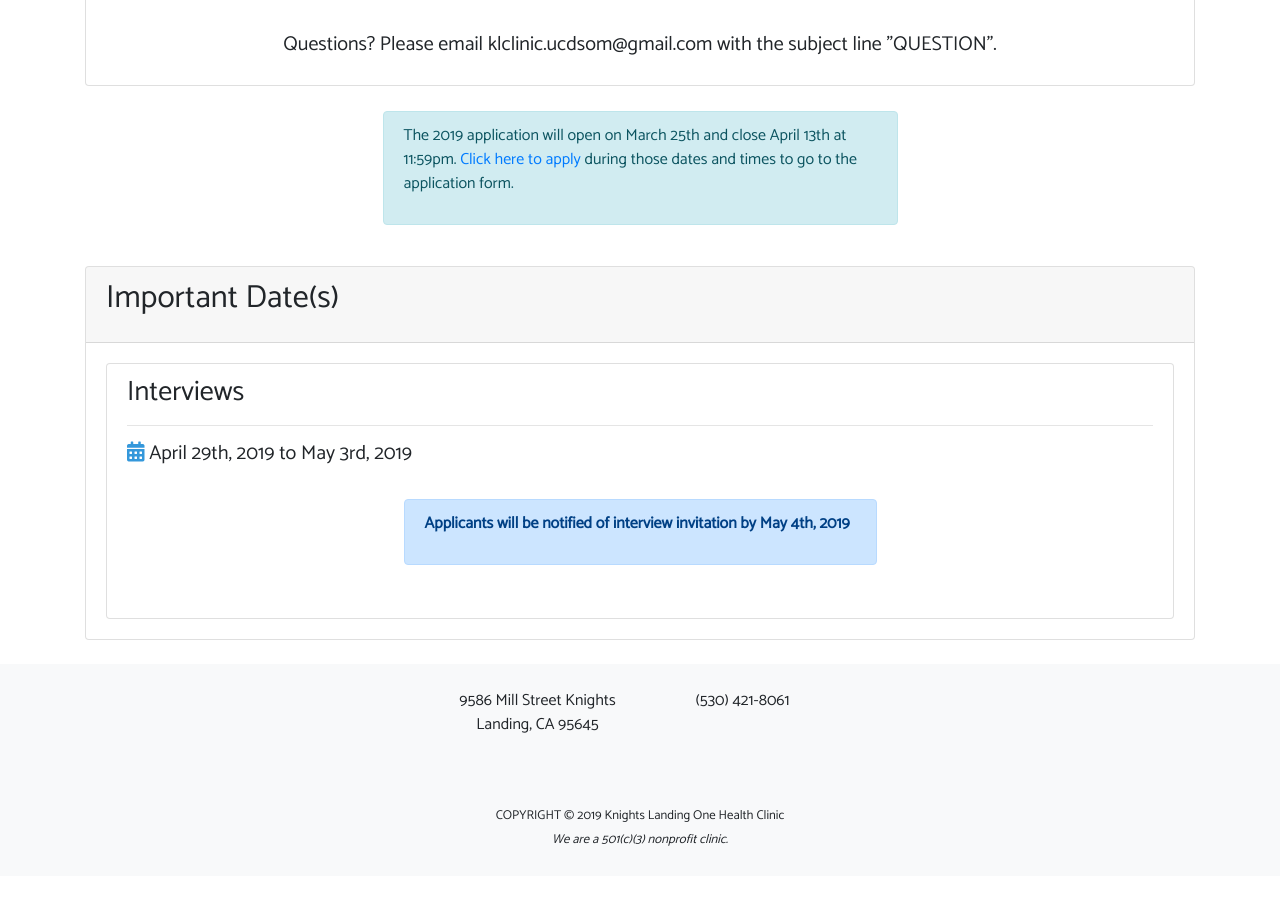
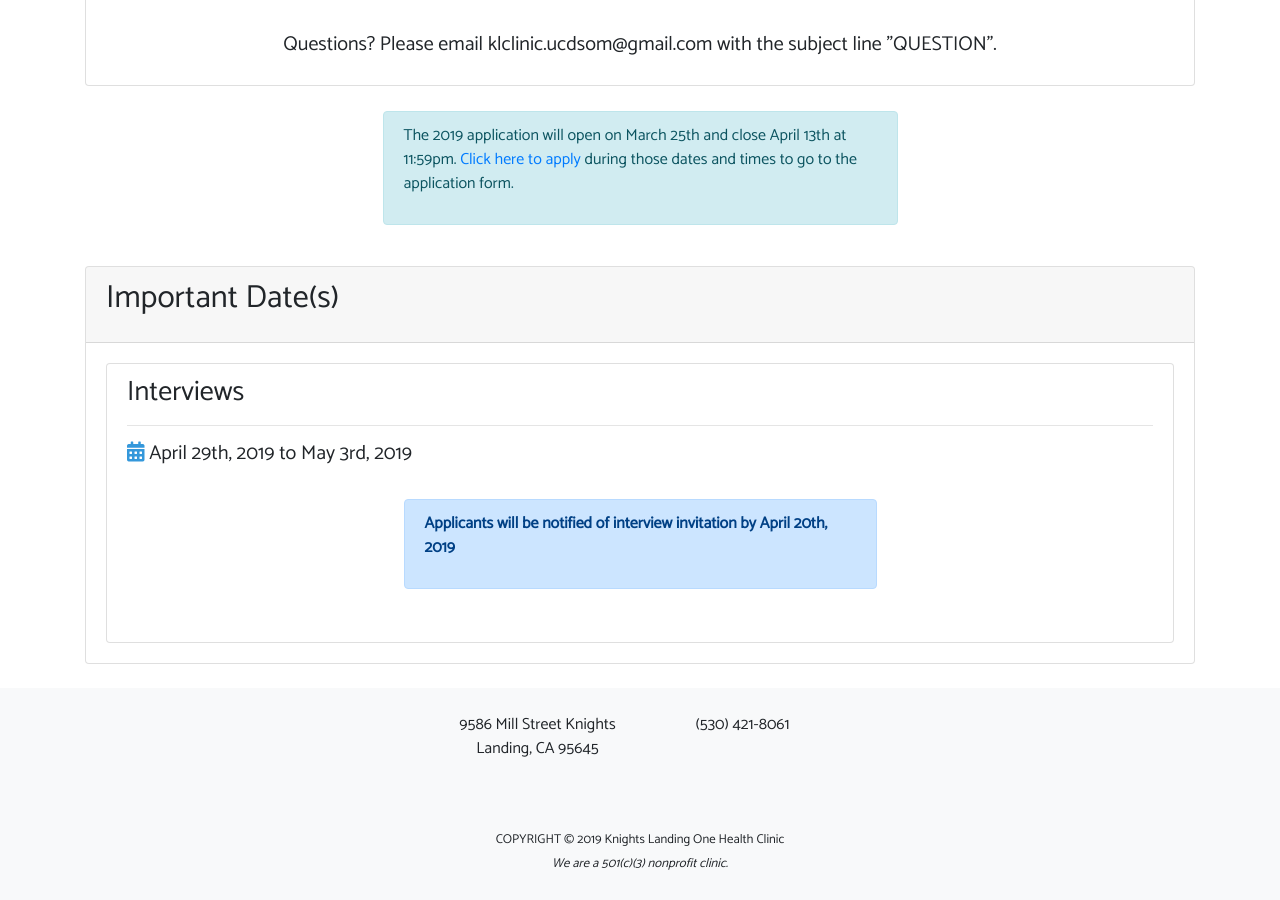
Before and after one commit to iwakoscott/knights-landing, a Jekyll site: the page built from get-involved/dental-volunteer-application.markdown, in a window 1280 px wide and 900 px high, scrolled down 800 px. Built offline with Jekyll 4.4.1, drawn with Linux system fonts in a browser that asks for light colours; nearby versions of some CDN libraries; before the commit the page ends 1676 px from its top, so only the background shows below that.

Commit message:
Updated Dental Volunteer Application

```diff
--- a/get-involved/dental-volunteer-application.markdown
+++ b/get-involved/dental-volunteer-application.markdown
@@ -23,7 +23,7 @@
   dates: |-
     April 29th, 2019
      to  May 3rd, 2019
-  description: "**Applicants will be notified of interview invitation by May 4th,
+  description: "**Applicants will be notified of interview invitation by April 20th,
     2019**"
 layout: volunteer
 ---
```
